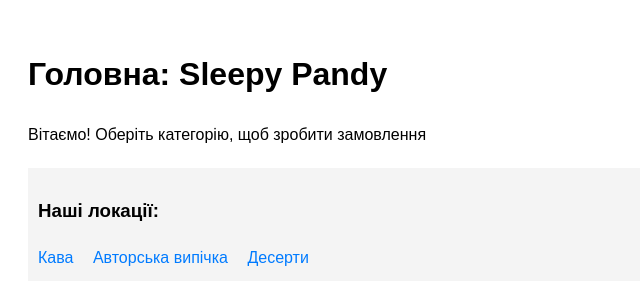
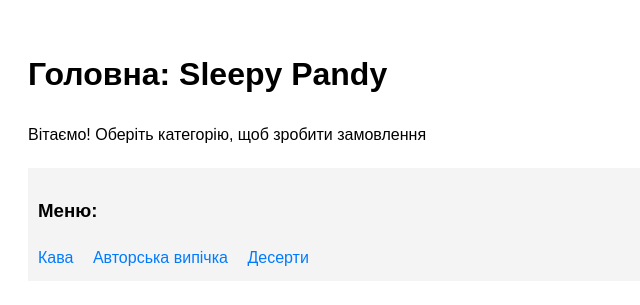
Before and after one commit to gupalikanastasia/2nd-semester, a Django app: page / in a window 1280 px wide. Shown: the top 305 px of the page, without its empty margins (0-640 px from the left). Run offline with Django 5.2, Linux system fonts and the light colour scheme.

Commit message:
Update index.html
Lab 3: Changed the structure of the site to cafeteria

```diff
--- a/main_app/templates/main_app/index.html
+++ b/main_app/templates/main_app/index.html
@@ -15,7 +15,7 @@
 
     <nav>
         {% if page_type == 'home' %}
-            <h3>Наші локації:</h3>
+            <h3>Меню:</h3>
             <a href="{% url 'coffee' %}">Кава</a>
             <a href="{% url 'cakes' %}">Авторська випічка</a>
             <a href="{% url 'desserts' %}">Десерти</a>
```
